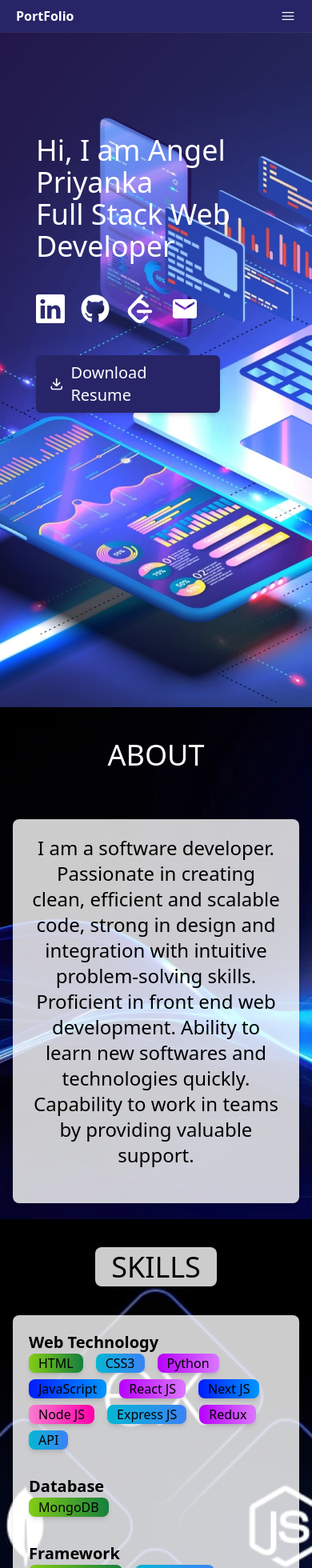
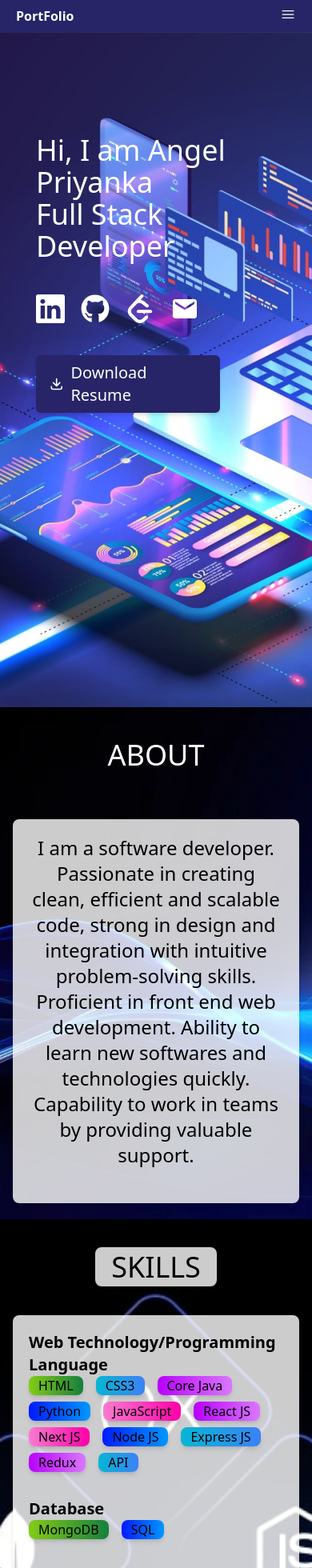
Before and after one commit to Angel-12314/Portfolio, a React (Create React App) app: page / in a window 390 px wide. Shown: the top 1960 px of the page at 80% size. Built offline with nearby package versions, Linux system fonts and the light colour scheme.

Commit message:
Add files via upload

```diff
--- a/src/Components/Header.js
+++ b/src/Components/Header.js
@@ -1,9 +1,23 @@
 import { Bars3Icon } from '@heroicons/react/24/solid'
-import { useState } from 'react'
+import { useState, useRef, useEffect } from 'react'
 
 export default function Header({ scrollTargets }) {
     const { homeRef, aboutRef, skillsRef, experienceRef, projectsRef } = scrollTargets;
     const [toggleMenu, setToggleMenu] = useState(false);
+
+    const menuRef = useRef(null);
+
+    useEffect(() => {
+    function handleClickOutside(event) {
+      if (menuRef.current && !menuRef.current.contains(event.target)) {
+        setToggleMenu(false);
+      }
+    }
+
+    document.addEventListener("mousedown", handleClickOutside);
+    return () => document.removeEventListener("mousedown", handleClickOutside);
+  }, []);
+
 
     const scrollTo = (ref) => {
     ref.current?.scrollIntoView({ behavior: 'smooth' });
@@ -11,6 +25,7 @@ export default function Header({ scrollTargets }) {
 
     return <header className="flex justify-between px-5 py-2 bg-primary text-white">
         <a className="font-bold" href="#">PortFolio</a>
+
         <nav className="hidden md:block">
             <ul className="flex text-white">
             <li><div className="hover:text-blue-300 cursor-pointer" onClick={() => scrollTo(homeRef)}>Home</div></li>
@@ -20,6 +35,7 @@ export default function Header({ scrollTargets }) {
             <li><div className="hover:text-blue-300 cursor-pointer" onClick={() => scrollTo(projectsRef)}>Projects</div></li>
         </ul>
         </nav>
+        <div ref={menuRef}>
         {toggleMenu && <nav className="block md:hidden">
             <ul className="flex  flex-col text-white mobile-nav">
                 <li><div className="hover:text-blue-300" onClick={() => scrollTo(homeRef)}>Home</div></li>
@@ -30,7 +46,8 @@ export default function Header({ scrollTargets }) {
             </ul>
             </nav>
         }
-        <button onClick={() => setToggleMenu(!toggleMenu)} className='block md:hidden'><Bars3Icon className='text-white h-5' /></button>
 
+        <button  onClick={() => setToggleMenu(!toggleMenu)} className='block md:hidden'><Bars3Icon  className='text-white h-5' /></button>
+        </div>
         </header>
 }
--- a/src/Components/Hero.js
+++ b/src/Components/Hero.js
@@ -12,7 +12,7 @@ export default function Header() {
         <section className="flex px-[45px] py-32 h-1/2">
             <h1 className="w-full text-white text-4xl">Hi,
                 I am Angel Priyanka
-                <p>Full Stack Web Developer </p>
+                <p>Full Stack Developer</p>
                 <br/>
                 <div className="flex">
                     <a className="pr-5 hover:text-blue-500" href="https://www.linkedin.com/in/angel-priyanka-104ab8220 "
@@ -25,7 +25,7 @@ export default function Header() {
                     rel="noopener noreferrer">
                         <FaGithub />
                     </a>
-                    <a className="pr-5 hover:text-blue-500" href="https://leetcode.com/profile/"
+                    <a className="pr-5 hover:text-blue-500" href="https://leetcode.com/u/user3004wo/"
                     target="_blank"
                     rel="noopener noreferrer">
                         <SiLeetcode />
@@ -36,8 +36,8 @@ export default function Header() {
                 <br/>
                 <div>
                 <a
-                    //href="https://drive.google.com/uc?export=download&id=1M6H3UyrdGzB5DuVa4-AQqFiHOLH1DBb4"
-                    href="https://drive.google.com/uc?export=download&id=1D_eC088EVM-aSOa_gvJO5QIgU2wI56vT"
+                       href="https://drive.google.com/uc?export=download&id=1M6H3UyrdGzB5DuVa4-AQqFiHOLH1DBb4"
+                     //href="https://drive.google.com/uc?export=download&id=1D_eC088EVM-aSOa_gvJO5QIgU2wI56vT"
                     download
                     className="flex items-center gap-2 bg-primary max-w-[230px] text-xl text-white px-4 py-2 rounded-md shadow-md hover:bg-blue-800"
                     >
--- a/src/Components/Skills.js
+++ b/src/Components/Skills.js
@@ -17,19 +17,21 @@ export default function Skills() {
 
           {/* Web Tech */}
           <div className="w-full">
-            <h2 className="text-xl font-bold">Web Technology</h2>
+            <h2 className="text-xl font-bold">Web Technology/Programming Language</h2>
             <br className="hidden md:block"/>
             <ul className="flex flex-wrap text-left">
               <li className="bg-gradient-to-r from-lime-500 to-green-700 rounded-lg shadow-md px-3 mr-4 mb-2">HTML</li>
               <li className="bg-gradient-to-r from-cyan-500 to-blue-500 rounded-lg shadow-md px-3 mr-4 mb-2">CSS3</li>
-              <li className="bg-gradient-to-r from-[#b900ff] to-[#da78ff] rounded-lg shadow-md px-3 mr-4 mb-2">Python</li>
-              <li className="bg-gradient-to-r from-[#001bff] to-[#0097ff] rounded-lg shadow-md px-3 mr-4 mb-2">JavaScript</li>
+              <li className="bg-gradient-to-r from-[#b900ff] to-[#da78ff] rounded-lg shadow-md px-3 mr-4 mb-2">Core Java</li>
+              <li className="bg-gradient-to-r from-[#001bff] to-[#0097ff] rounded-lg shadow-md px-3 mr-4 mb-2">Python</li>
+              <li className="bg-gradient-to-r from-[#f97bcf] to-[#ff00aa] rounded-lg shadow-md px-3 mr-4 mb-2">JavaScript</li>
               <li className="bg-gradient-to-r from-[#b900ff] to-[#da78ff] rounded-lg shadow-md px-3 mr-4 mb-2">React JS</li>
-              <li className="bg-gradient-to-r from-[#001bff] to-[#0097ff] rounded-lg shadow-md px-3 mr-4 mb-2">Next JS</li>
-              <li className="bg-gradient-to-r from-[#f97bcf] to-[#ff00aa] rounded-lg shadow-md px-3 mr-4 mb-2">Node JS</li>
+              <li className="bg-gradient-to-r from-[#f97bcf] to-[#ff00aa] rounded-lg shadow-md px-3 mr-4 mb-2">Next JS</li>
+              <li className="bg-gradient-to-r from-[#001bff] to-[#0097ff] rounded-lg shadow-md px-3 mr-4 mb-2">Node JS</li>
               <li className="bg-gradient-to-r from-cyan-500 to-blue-500 rounded-lg shadow-md px-3 mr-4 mb-2">Express JS</li>
               <li className="bg-gradient-to-r from-[#b900ff] to-[#da78ff] rounded-lg shadow-md px-3 mr-4 mb-2">Redux</li>
               <li className="bg-gradient-to-r from-cyan-500 to-blue-500 rounded-lg shadow-md px-3 mr-4 mb-2">API</li>
+
             </ul>
           </div>
 
@@ -41,6 +43,7 @@ export default function Skills() {
             <br className="hidden md:block"/>
             <ul className="flex flex-wrap text-left">
               <li className="bg-gradient-to-r from-lime-500 to-green-700 rounded-lg shadow-md px-3 mr-4 mb-2">MongoDB</li>
+              <li className="bg-gradient-to-r from-[#001bff] to-[#0097ff] rounded-lg shadow-md px-3 mr-4 mb-2">SQL</li>
             </ul>
           </div>
 
@@ -68,6 +71,7 @@ export default function Skills() {
               <li className="bg-gradient-to-r from-lime-500 to-green-700 rounded-lg shadow-md px-3 mr-4 mb-2">VS Code</li>
               <li className="bg-gradient-to-r from-cyan-500 to-blue-500 rounded-lg shadow-md px-3 mr-4 mb-2">Github</li>
               <li className="bg-gradient-to-r from-[#001bff] to-[#0097ff] rounded-lg shadow-md px-3 mr-4 mb-2">PyCharm</li>
+              <li className="bg-gradient-to-r from-[#b900ff] to-[#da78ff] rounded-lg shadow-md px-3 mr-4 mb-2">Eclipse</li>
             </ul>
           </div>
           <br />
```
